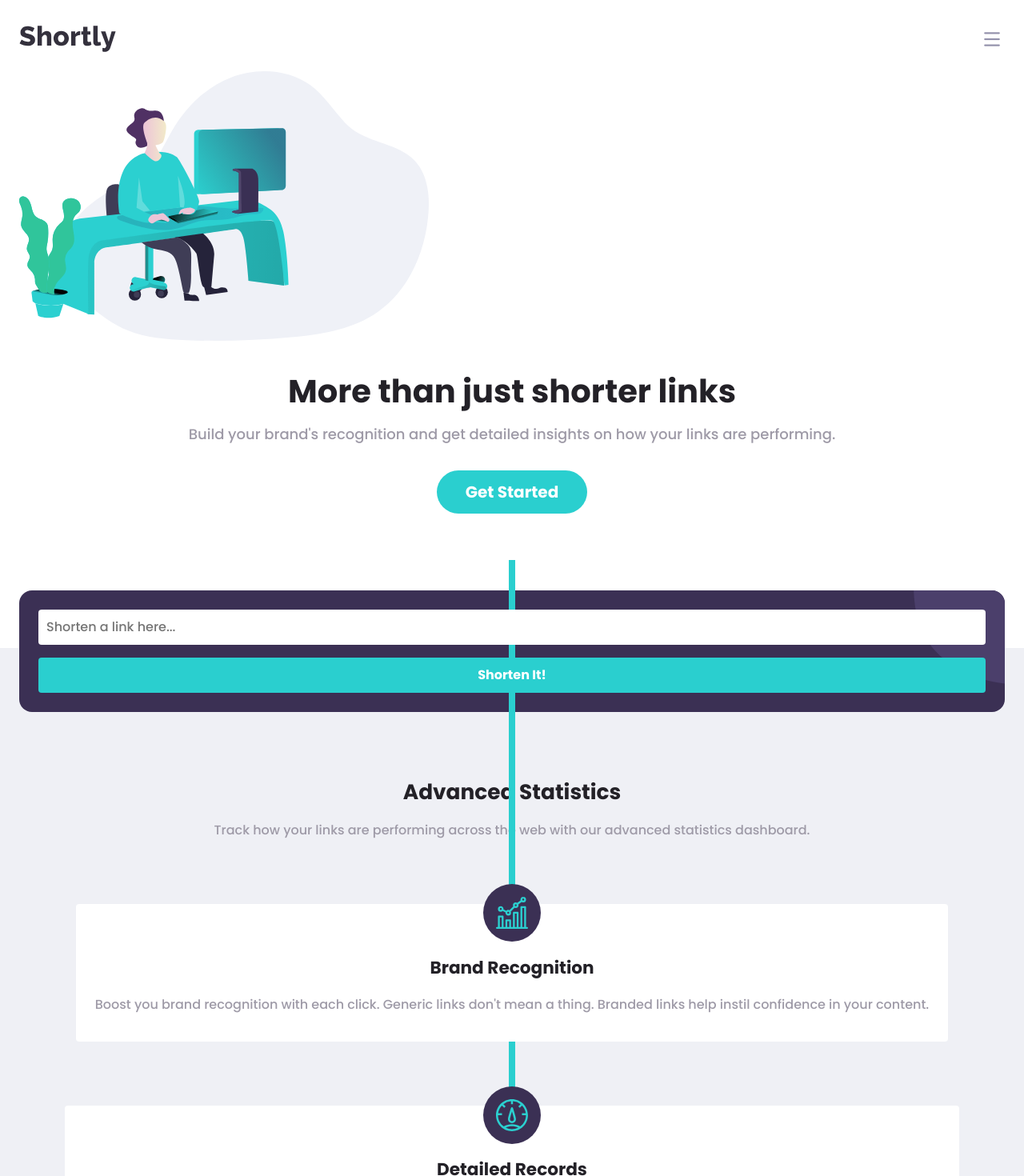
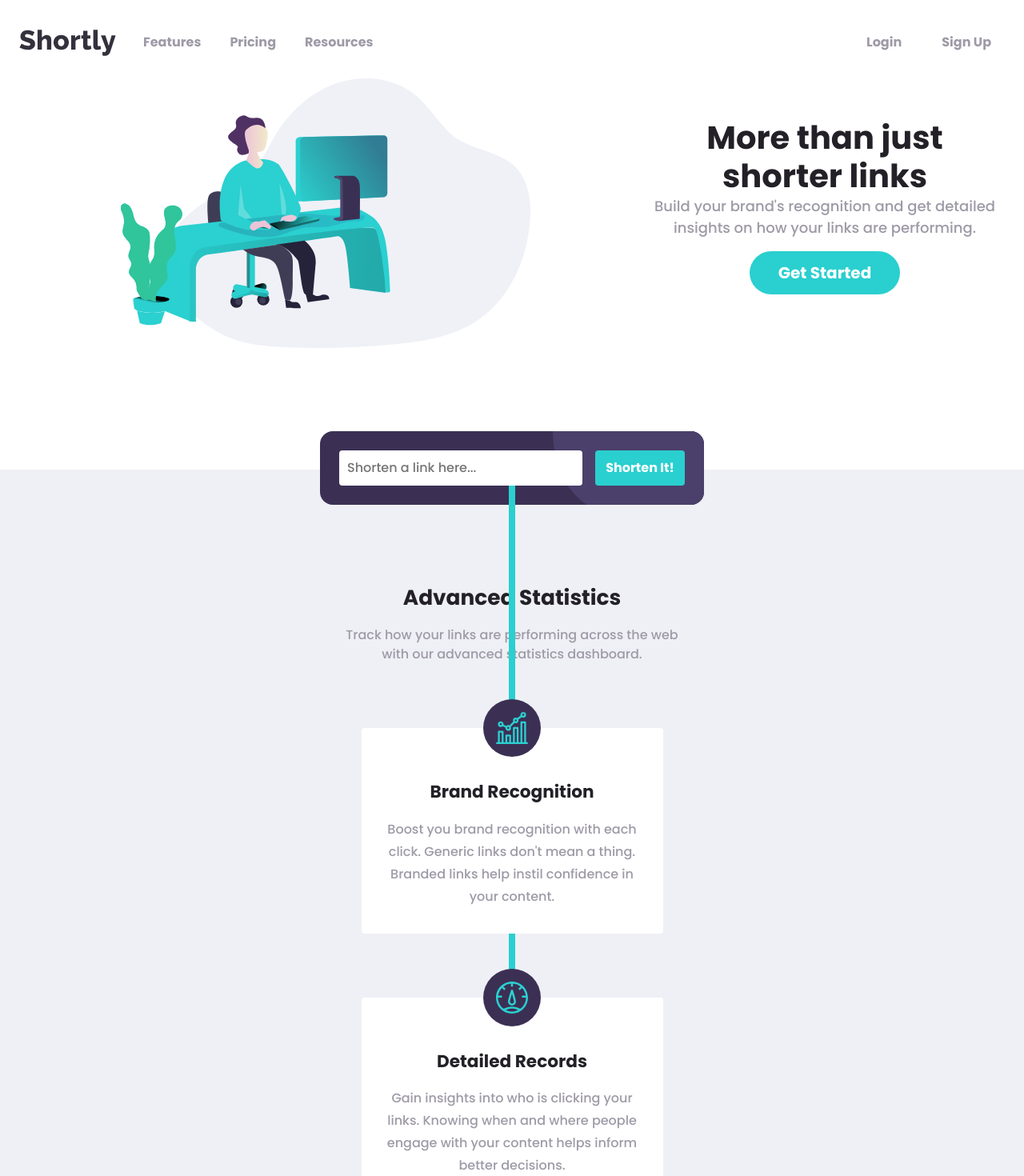
Before and after one commit to andwehehe/FMC-URL-Shortener, a React (Vite) app: page / in a window 1280 px wide. Shown: the top 1470 px of the page at 80% size. Built offline with nearby package versions, Linux system fonts and the light colour scheme.

Commit message:
finished tablet layout

```diff
--- a/src/Features/LinkShortener.jsx
+++ b/src/Features/LinkShortener.jsx
@@ -4,7 +4,7 @@ import bg_shorten_mobile from '../assets/icons/bg-shorten-mobile.svg';
 function LinkShortener() {
 
     return(
-        <form className={styles.linkInput_wrapper} id='link_shortener'>
+        <div className={styles.linkInput_wrapper}>
             <img
                 className={styles.input_bg_decor}
                 src={bg_shorten_mobile}
@@ -21,7 +21,7 @@ function LinkShortener() {
             <button className={styles.shortener_BTN} type='submit'>
                 Shorten It!
             </button>
-        </form>
+        </div>
     );
 }
 
--- a/src/Features/LinkShortener.module.css
+++ b/src/Features/LinkShortener.module.css
@@ -8,6 +8,7 @@
     margin-block-end: 5rem;
     background-color: var(--purple-950);
     overflow: hidden;
+    width: 100%;
 }
 
 .input_bg_decor {
@@ -22,6 +23,7 @@
     border-radius: 0.25rem;
     border: solid transparent 0.15rem;
     z-index: 1;
+    width: 100%;
 }
 
 .shortener_BTN {
@@ -33,3 +35,14 @@
 .link_input:focus {
     outline: teal 0.15rem solid;
 }
+
+@media (min-width: 768px) {
+    .linkInput_wrapper {
+        flex-direction: row;
+        justify-content: center;
+    }
+
+    .shortener_BTN {
+        max-width: 7rem;
+    }
+}
--- a/src/Layout/Body/Body.jsx
+++ b/src/Layout/Body/Body.jsx
@@ -36,6 +36,9 @@ function Body({ props }) {
         <>
             <section className={styles.body}>
 
+                {/* Introduction */}
+                <article className={styles.introduction}>
+
                     {/* illustration img */}
                     <div className={styles.illustration_img_wrapper}>
                         <img
@@ -45,14 +48,14 @@ function Body({ props }) {
                         />
                     </div>
 
-                {/* Introduction */}
-                <article className={styles.introduction}>
+                    <article className={styles.introduction__component}>
                         <h1 className={styles.introduction__title}>More than just shorter links</h1>
                         <p className={styles.introduction__description}>
                             Build your brand's recognition and get detailed
                             insights on how your links are performing.
                         </p>
                         <button className={styles.getStarted_BTN}>Get Started</button>
+                    </article>
                 </article>
 
             {/* lower half bg */}
--- a/src/Layout/Body/Body.module.css
+++ b/src/Layout/Body/Body.module.css
@@ -2,20 +2,10 @@
     width: 100%;
 }
 
-.illustration_img_wrapper {
-    position: relative;
-    margin-block: 1.5rem;
-    padding-inline: 1.5rem;
-    width: 100%;
-    height: 22rem;
-}
-
-.illustration {
-    position: absolute;
-    max-width: 32rem;
-}
-
 .lowerBG {
+    display: flex;
+    flex-direction: column;
+    align-items: center;
     position: relative;
     padding-inline: 1.5rem;
     padding-block-end: 5rem;
@@ -31,10 +21,28 @@
 .introduction {
     text-align: center;
     display: flex;
-    flex-direction: column;
+    flex-wrap: wrap;
+    justify-content: center;
     align-items: center;
     gap: 1rem;
     padding-inline: 1.5rem;
+}
+
+.illustration_img_wrapper {
+    display: flex;
+    flex: 1 1 12.5rem;
+    margin-block: 1.5rem;
+    width: 100%;
+    height: max-content;
+}
+
+.illustration {
+    max-width: 32rem;
+}
+
+.introduction__component {
+    flex: 1 1 23.5625rem;
+    max-width: 28.125rem;
 }
 
 .introduction__title {
@@ -49,12 +57,14 @@
 }
 
 .getStarted_BTN {
-    font-size: 1.25rem;
+    font-size: clamp(0.75rem, 5vw, 1.25rem);
     font-weight: var(--font-weight-bold);
     color: var(--white);
     border: none;
     border-radius: 2rem;
-    padding: 0.75rem 2.25rem;
+    /* padding: 0.75rem 2.25rem; */
+    padding-inline: clamp(1.75rem, 4vw, 2.25rem);
+    padding-block: clamp(0.25rem, 4vw, 0.75rem);
     margin-block: 1rem;
     width: max-content;
     background-color: var(--blue-400);
@@ -64,6 +74,11 @@
 
 
 /* Additional Info */
+.input_wrapper {
+    width: 100%;
+    max-width: 30rem;
+}
+
 .input_wrapper::before {
     position: absolute;
     left: 0%;
@@ -76,6 +91,7 @@
 
 .extraInfo {
     text-align: center;
+    max-width: 26.5625rem;
 }
 
 .extraInfo__title {
@@ -96,6 +112,7 @@
     gap: 5rem;
     text-align: center;
     margin-block-start: 5rem;
+    max-width: 377px;
 }
 
 .additionalInfo__container {
@@ -154,13 +171,15 @@
     flex-direction: column;
     align-items: center;
     justify-content: center;
-    padding: 5rem 2rem;
+    padding-inline: 2rem;
+    padding-block: clamp(4rem, 6vw, 5rem);
     width: 100%;
     background-color: var(--purple-950);
+    overflow: hidden;
 }
 
 .promotion {
-    font-size: 1.6rem;
+    font-size: clamp(1rem, 6vw, 1.6rem);
     color: var(--white);
     padding-block-start: 1rem;
 }
@@ -250,8 +269,23 @@
     right: 5%;
     width: 1rem;
 }
+/* Overlay Menu */
 
-.close_icon:hover {
-    background-color: var(--gray-500);
+
+
+/* Media queries */
+@media (min-width: 35.1875rem) {
+    .illustration_img_wrapper {
+        justify-content: center;
+    }
+
+    .input_wrapper::before {
+        height: 3rem;
+    }
 }
-/* Overlay Menu */
+
+@media (max-width: 375px) {
+    .connector_HR {
+        width: 150%;
+    }
+}
--- a/src/Layout/Footer/Footer.jsx
+++ b/src/Layout/Footer/Footer.jsx
@@ -60,6 +60,7 @@ function Footer() {
             {/* Logo */}
             <img src={logo_white} alt="logo" />
 
+            <div className={styles.footer_container_wrapper}>
                 {/* Footer Info */}
                 {FOOTER_INFO.map(({ footerHeading, items }) => {
                     return(
@@ -75,6 +76,7 @@ function Footer() {
                         </div>
                     );
                 })}
+            </div>
 
             {/* Socials */}
             <div className={styles.socials_container}>
--- a/src/Layout/Footer/Footer.module.css
+++ b/src/Layout/Footer/Footer.module.css
@@ -7,6 +7,12 @@
     padding: 3rem 2rem;
     width: 100%;
     background-color: var(--gray-950);
+}
+
+.footer_container_wrapper {
+    display: flex;
+    flex-direction: column;
+    gap: 3rem;
 }
 
 .footerInfo_heading {
@@ -29,3 +35,10 @@
     display: flex;
     gap: 1.5rem;
 }
+
+@media (min-width: 768px) {
+    .footer_container_wrapper {
+        flex-direction: row;
+        gap: 5rem;
+    }
+}
--- a/src/Layout/Header/Header.jsx
+++ b/src/Layout/Header/Header.jsx
@@ -6,8 +6,24 @@ function Heading({ openMenu }) {
 
     return(
         <header className={styles.header}>
-            <img className={styles.logo} src={logo_black} alt="logo" />
-            <img className={styles.menu} src={hamburg_menu} alt="menu" onClick={openMenu}/>
+            <div className={styles.nav__menu_wrapper}>
+                <img className={styles.logo} src={logo_black} alt="logo" />
+                <nav className={styles.menu_desktop}>
+                    <ul>
+                        <li className={styles.nav__item}>Features</li>
+                        <li className={styles.nav__item}>Pricing</li>
+                        <li className={styles.nav__item}>Resources</li>
+                    </ul>
+                </nav>
+            </div>
+
+            <div className={styles.register_account_desktop}>
+                <img className={styles.menu_mobile} src={hamburg_menu} alt="menu" onClick={openMenu}/>
+                <div className={styles.register_account_buttons}>
+                    <button>Login</button>
+                    <button>Sign Up</button>
+                </div>
+            </div>
         </header>
     );
 }
--- a/src/Layout/Header/Header.module.css
+++ b/src/Layout/Header/Header.module.css
@@ -4,8 +4,79 @@
     align-items: center;
     padding: 2rem 1.5rem 0 1.5rem;
     width: 100%;
+    max-width: 600px;
 }
 
-.menu {
+.nav__menu_wrapper {
+    font-weight: var(--font-weight-bold);
+    color: var(--gray-500);
+    display: flex;
+    gap: 2rem;
+}
+
+.menu_desktop {
+    display: none;
+    align-items: center;
+}
+
+.menu_desktop ul {
+    display: flex;
+    gap: 2rem;
+}
+
+.nav__item {
+    cursor: pointer;
+    border: 0.15rem solid transparent;
+}
+
+.nav__item:hover {
+    border-bottom: solid 0.15rem var(--gray-500);
+}
+
+.menu_mobile {
+    cursor: pointer;
     width: 2rem;
 }
+
+.register_account_desktop {
+    display: flex;
+}
+
+.register_account_buttons {
+    display: none;
+    gap: 1rem;
+}
+
+.register_account_buttons button {
+    cursor: pointer;
+    font-weight: var(--font-weight-bold);
+    color: var(--gray-500);
+    padding-block: 0.5rem;
+    border: solid 0.1rem transparent;
+    border-radius: 1.5rem;
+    padding-inline: 1rem;
+    background-color: transparent;
+}
+
+.register_account_buttons button:hover {
+    color: var(--white);
+    background-color: var(--blue-400);
+}
+
+@media (min-width: 768px) {
+    .header {
+        max-width: none;
+    }
+
+    .menu_desktop {
+        display: flex;
+    }
+
+    .register_account_buttons {
+        display: flex;
+    }
+
+    .menu_mobile {
+        display: none;
+    }
+}
```
Lines whose indentation alone changed are shown as unchanged.
